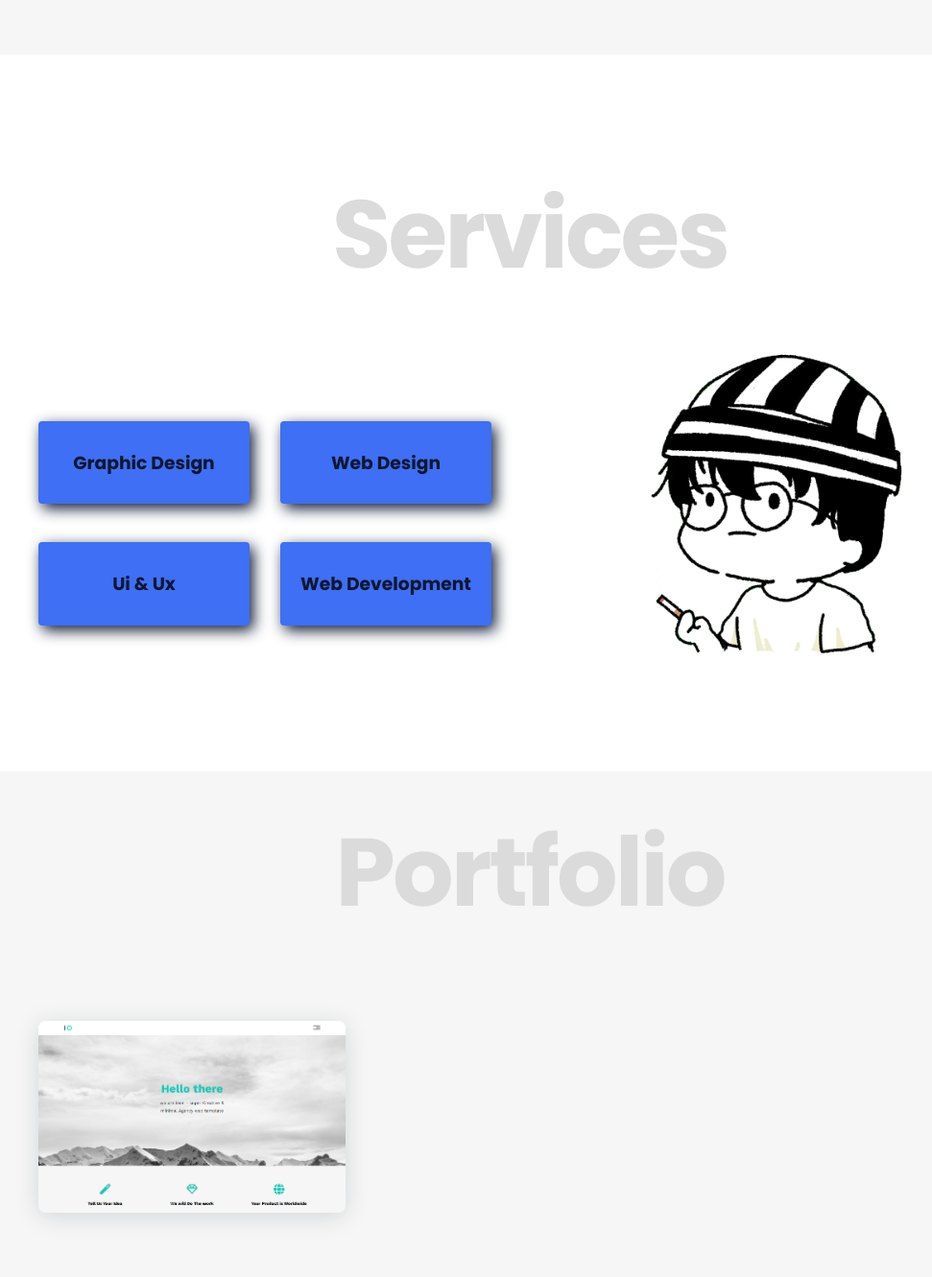
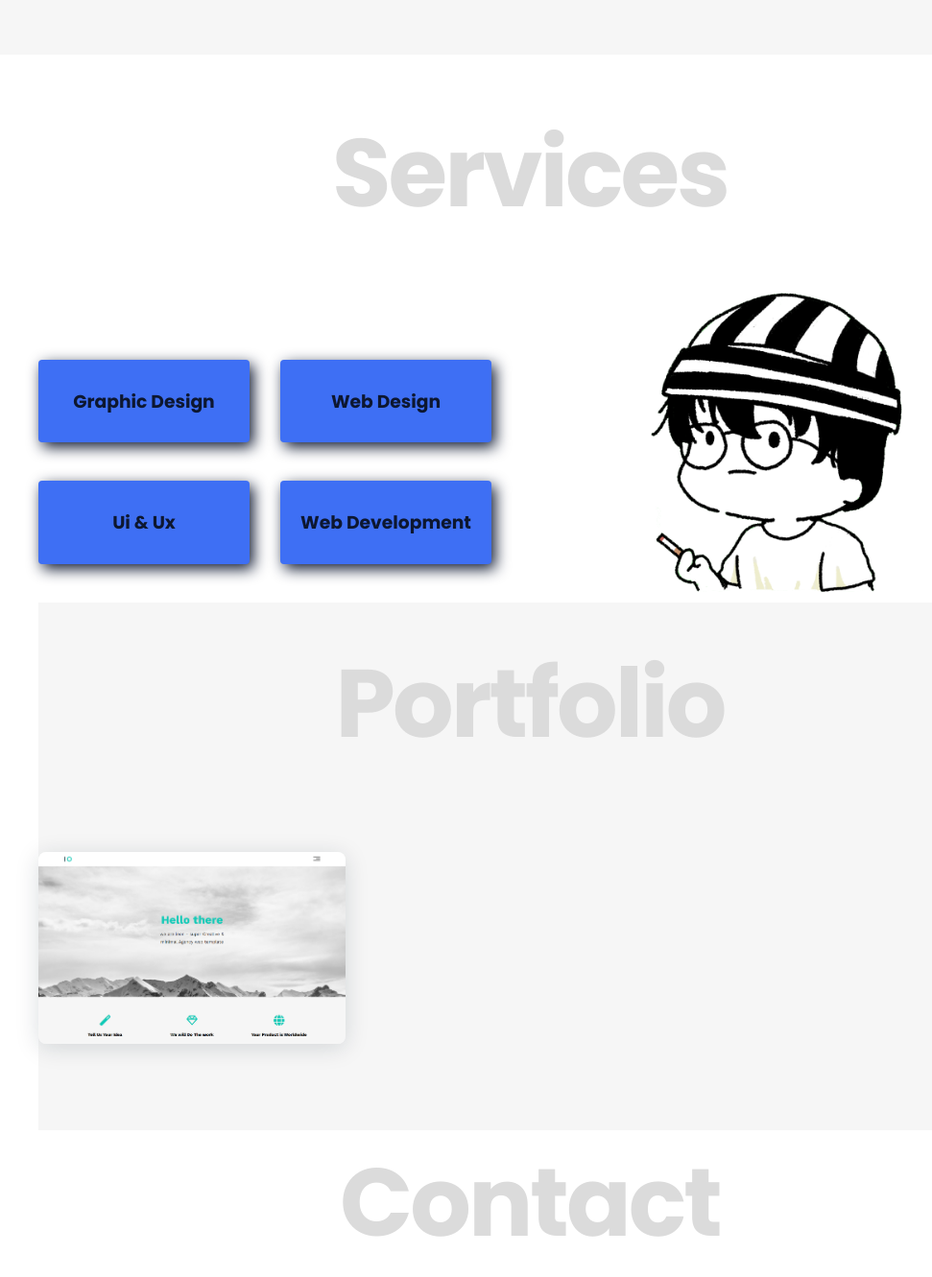
Before and after one commit to Mohamed0jabry/Gabry, a plain HTML site: page index.html in a window 1280 px wide. Shown: the part 1518-2849 px from the top of the page at 96% size, without its empty margins (88-1059 px from the left). Drawn offline with nearby package versions, Linux system fonts and the light colour scheme.

Commit message:
Update index.html

```diff
--- a/index.html
+++ b/index.html
@@ -82,7 +82,7 @@
             </section>
 
             <!--===== Services =====-->
-            <section class="skills section" id="Services">
+            <section class="skills bd-grid" id="Services">
                 <h2 class="section-title">Services</h2>
                 <div class="work__container bd-grid">
                     <div class="col">
@@ -130,7 +130,7 @@
             </section>
 
             <!--===== WORK =====-->
-            <section class="work section" id="work">
+            <section class="work bd-grid" id="work">
                 <div class="contener">
 
                     <h2 class="section-title">Portfolio</h2>
@@ -163,7 +163,7 @@
             </section>
 
             <!--===== CONTACT =====-->
-            <section class="contact section" id="contact">
+            <section class="contact bd-grid" id="contact">
                 <h2 class="section-title">Contact</h2>
 
                 <div class="contact__container bd-grid">
```
